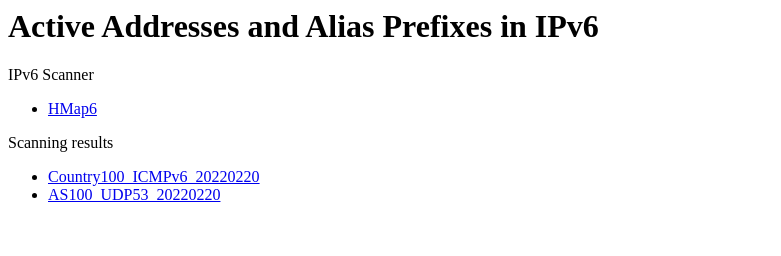
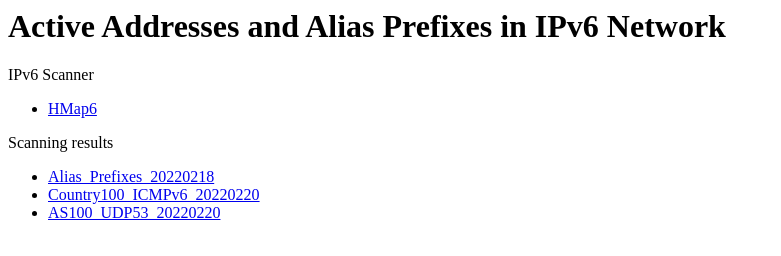
Before and after one commit to hbn1987/HMap6.github.io, a plain HTML site: page index.html in a window 1280 px wide. Shown: the whole page, without its empty margins (0-781 px from the left). Drawn offline with Linux system fonts and the light colour scheme.

Commit message:
add data

```diff
--- a/index.html
+++ b/index.html
@@ -1,11 +1,12 @@
 <title>IPv6 Scanning</title>
-<h1>Active Addresses and Alias Prefixes in IPv6</h1>
+<h1>Active Addresses and Alias Prefixes in IPv6 Network</h1>
 <p>IPv6 Scanner</p>
 <ul>
 <li><a href = "https://github.com/hbn1987/HMap6.git">HMap6</a></li>
 </ul>
 <p>Scanning results</p>
 <ul>
-<li><a href = "https://github.com/hbn1987/HMap6.git">Country100_ICMPv6_20220220</a></li>
+<li><a href = "https://hbn1987.github.io/HMap6.github.io/Alias_Prefixes_20220218.zip">Alias_Prefixes_20220218</a></li>
+<li><a href = "https://hbn1987.github.io/HMap6.github.io/Country100_ICMPv6_20220220.zip">Country100_ICMPv6_20220220</a></li>
 <li><a href = "https://github.com/hbn1987/HMap6.git">AS100_UDP53_20220220</a></li>
 </ul>
```
Also changed, not shown: 2 other files.
